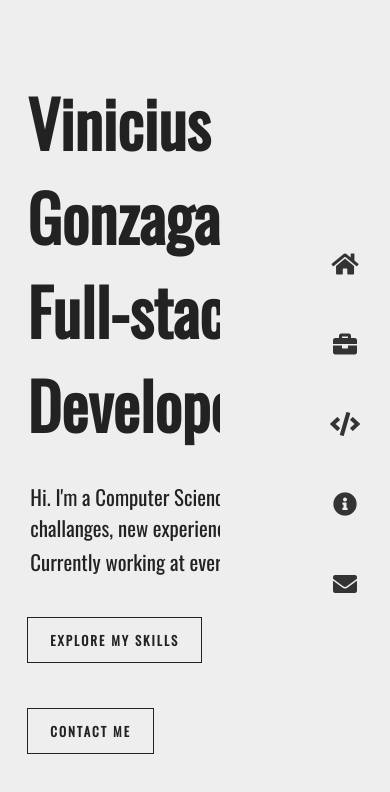
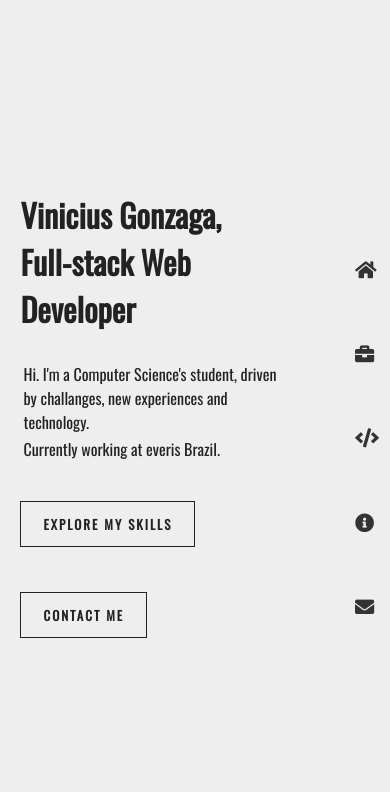
Before and after one commit to vinicius-gr/vinicius-gr.github.io, a plain HTML site: page index.html in a window 390 px wide. Shown: the top 792 px of the page. Drawn offline with nearby package versions, Linux system fonts and the light colour scheme.

Commit message:
adding responsivity

```diff
--- a/main.css
+++ b/main.css
@@ -1,3 +1,40 @@
+@media (max-width: 600px) {
+    nav ul li a{
+        grid-template-columns: 0px 20px !important;
+     }
+
+     .nav-icon{
+        text-align: center !important;
+        font-size: 1.2em !important;
+     }
+
+     .nav-label{
+        display: none;
+     }
+
+     nav ul{
+        grid-template-rows: 20px;
+    }
+
+    .vh-100{
+        padding: 15px !important;
+    }
+
+    .header{
+        font-size: 2em !important;
+        margin: 30px 0;
+    }
+
+    .lead{
+        font-size: 1em !important;
+        margin: 3px;
+    }
+
+    section{
+        width: 75vw;
+    }
+}
+
 body, html{
     margin: 0;
     padding: 0;
@@ -18,7 +55,7 @@ body, html{
 
 nav{
     width: 100%;
-    height: 400px;
+    height: 50%;
     top: 50%;
     position: relative;
     margin: auto;
```
